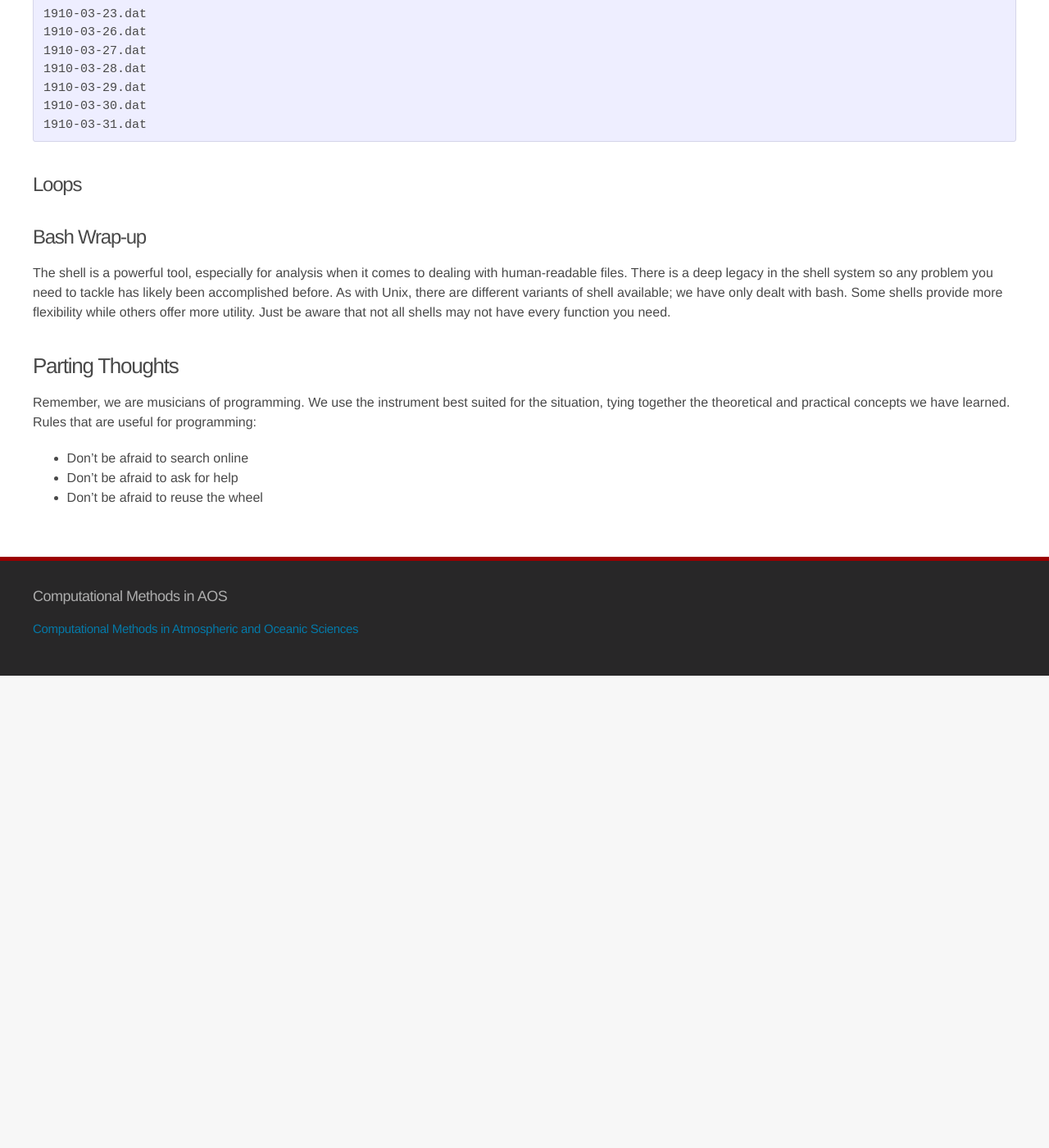
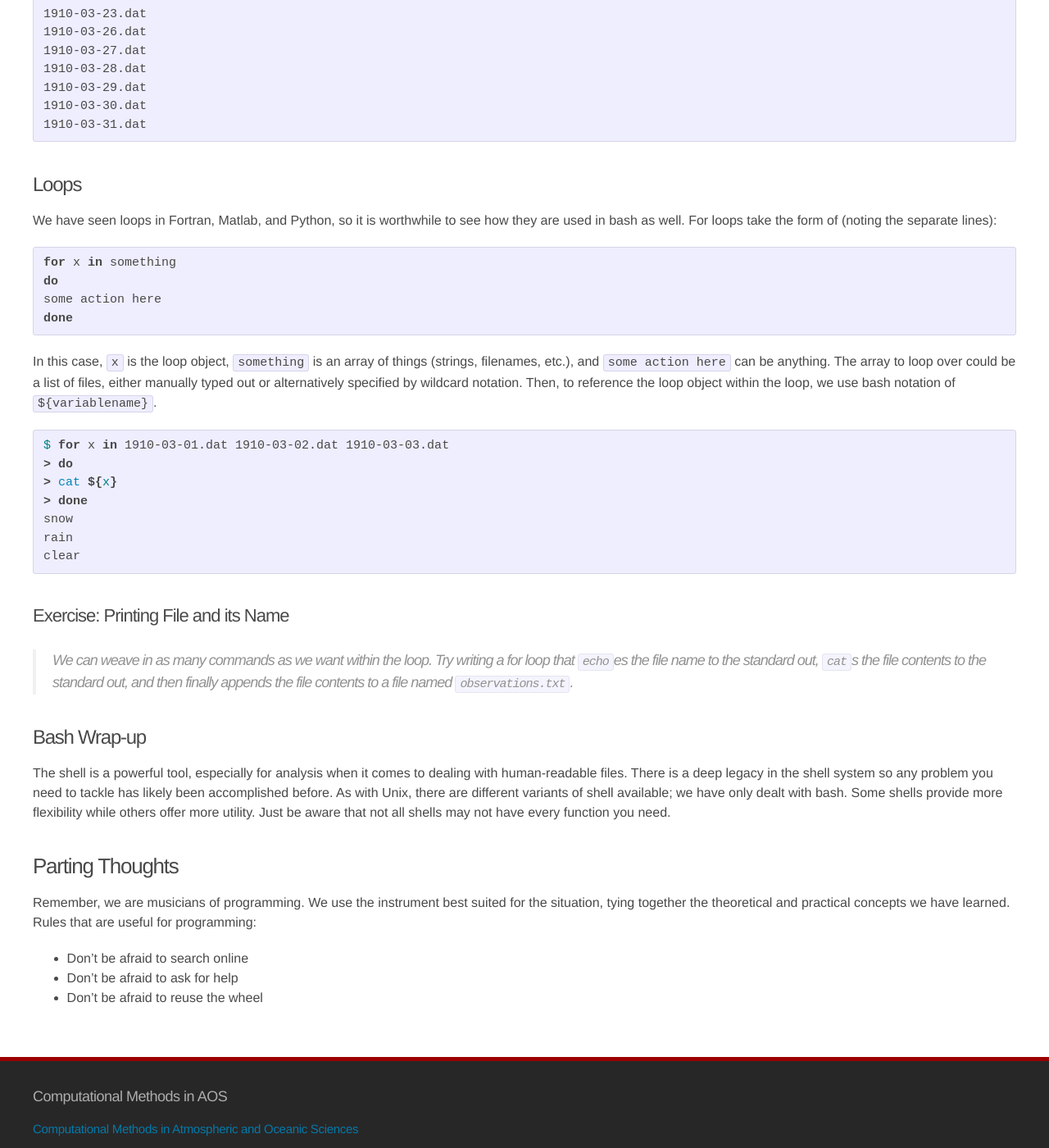
Before and after one commit to AOS573-2017/aos573-2017.github.io, a Jekyll site: the page built from _lectures/14-final.md, in a window 1280 px wide and 1400 px high, scrolled down 12823 px. Shown: the whole window at 82% size. Built offline with Jekyll 4.4.1, drawn with Linux system fonts in a browser that asks for light colours; before the commit the page ends 13647 px from its top, so only the background shows below that; some of the changed text lies outside the part shown.

Commit message:
Finish up last lecture

```diff
--- a/_lectures/14-final.md
+++ b/_lectures/14-final.md
@@ -44,7 +44,7 @@ You may recall from the start of the class when we discussed the purpose of this
 
 ### Harmonica...
 
-<center><iframe width="700" height="500" src="https://www.youtube.com/embed/_jY-KCC4jHc?start=2" frameborder="0" allowfullscreen></iframe></center>
+<center><iframe width="700" height="500" src="https://www.youtube.com/embed/_jY-KCC4jHc?start=12" frameborder="0" allowfullscreen></iframe></center>
 
 Paul's mastery of music comes not from knowing how to play a single song on a single instrument, but rather understanding the intricacies of musical structure, theory, and thematics then composing a song and applying it with an instrument that fits the situation well. You probably won't hear him playing electric guitar on a sad acoustic song, nor will he be whistling on an upbeat rock song. Paul writes a song for and chooses the right instrumennt to communicate a message, elicit an emotion, or achieve some goal.
 
@@ -154,9 +154,10 @@ Let's practice focusing development around tests in the context of a simplified
 
 ## Exercise: Taking the Difference of Gridded Values
 
-> Consider the case of two two-dimensional matrices with unknown dimensions. You are asked to take the difference of these two datasets and report the end result. Sketch out in pseudo-code how you would accomplish this task. Once that is done, open `test-exercise.py` and write two tests calling a function `sum_grid` with 1) two 2x2 matrices and 2) two 3x5 matrices. Finally, compose the function `sum_grid`!
+> Consider the case of two two-dimensional matrices with unknown dimensions. You are asked to take the difference of these two datasets and report the end result. Sketch out in pseudo-code how you would accomplish this task. Once that is done, open `test-exercise.py` and write two tests calling a function `diff_grid` with 1) two 2x2 matrices and 2) two 3x5 matrices. Finally, compose the function `diff_grid`!
 
-# Shell Scripts Revisited
+
+# The Shell Revisited
 
 Back in the very first class we got a basic introduction to some command line programs, such as `cd`, `ls`, and `pwd`. Later, in the Fortran section, we created a bash script to compile and run our program. Now we are going to expand our bash repertoire a bit further.
 
@@ -422,6 +423,30 @@ $ grep -l -v "snow" *.dat
 
 ## Loops
 
+We have seen loops in Fortran, Matlab, and Python, so it is worthwhile to see how they are used in bash as well. For loops take the form of (noting the separate lines):
+
+~~~ bash
+for x in something
+do
+some action here
+done
+~~~
+
+In this case, `x` is the loop object, `something` is an array of things (strings, filenames, etc.), and `some action here` can be anything. The array to loop over could be a list of files, either manually typed out or alternatively specified by wildcard notation. Then, to reference the loop object within the loop, we use bash notation of `${variablename}`.
+
+~~~ bash
+$ for x in 1910-03-01.dat 1910-03-02.dat 1910-03-03.dat
+> do
+> cat ${x}
+> done
+snow
+rain
+clear
+~~~
+
+### Exercise: Printing File and its Name
+> We can weave in as many commands as we want within the loop. Try writing a for loop that `echo`es the file name to the standard out, `cat`s the file contents to the standard out, and then finally appends the file contents to a file named `observations.txt`.
+
 ## Bash Wrap-up
 
 The shell is a powerful tool, especially for analysis when it comes to dealing with human-readable files. There is a deep legacy in the shell system so any problem you need to tackle has likely been accomplished before. As with Unix, there are different variants of shell available; we have only dealt with bash. Some shells provide more flexibility while others offer more utility. Just be aware that not all shells may not have every function you need.
```
Also changed, not shown: other parts of _lectures/14-final.md (+1 -1 lines).
